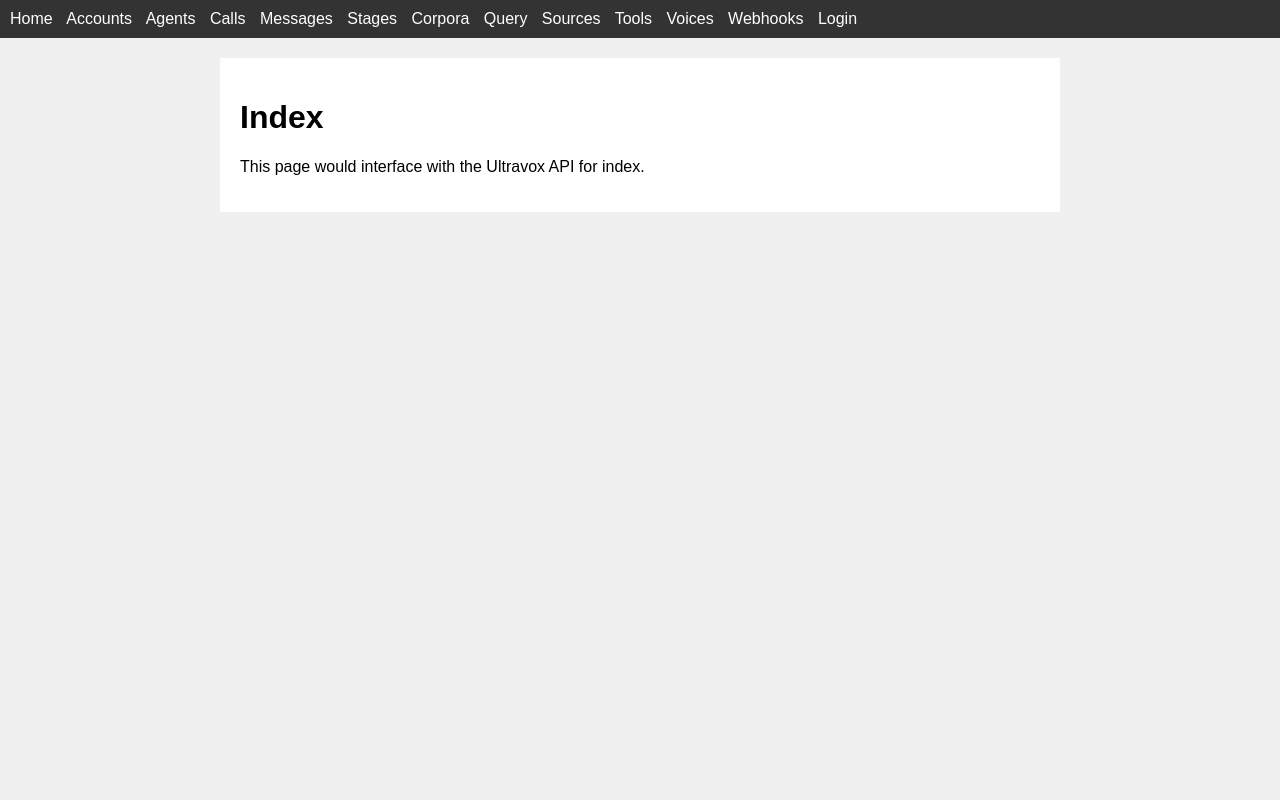
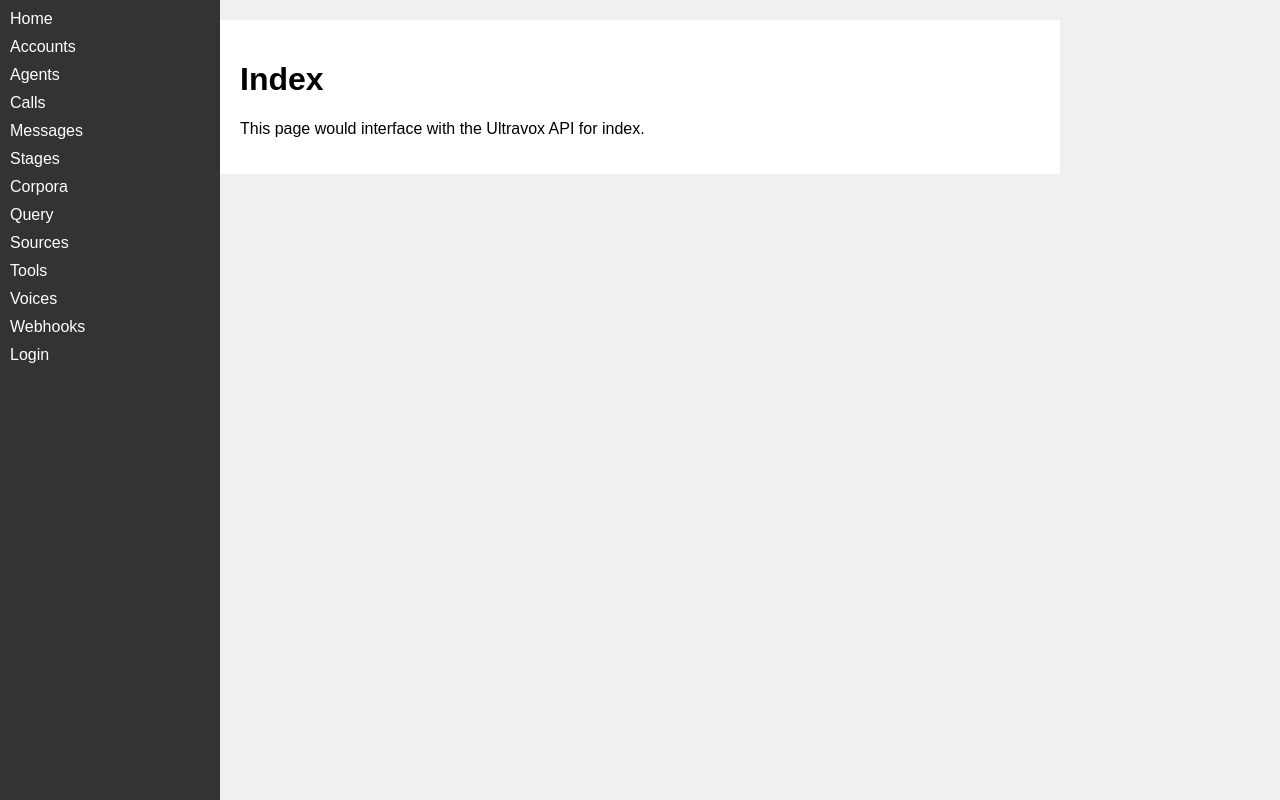
Before and after one commit to beartell/beartell_realtime, a website: page public/index.html in a window 1280 px wide. Drawn offline with Linux system fonts and the light colour scheme.

Commit message:
style: make nav vertical

```diff
--- a/public/style.css
+++ b/public/style.css
@@ -7,15 +7,26 @@ body {
 nav {
     background: #333;
     padding: 10px;
+    width: 200px;
+    height: 100vh;
+    position: fixed;
+    top: 0;
+    left: 0;
+    display: flex;
+    flex-direction: column;
 }
+
 nav a {
     color: #fff;
-    margin-right: 10px;
+    margin-bottom: 10px;
     text-decoration: none;
+    display: block;
 }
+
 .container {
     padding: 20px;
     background: #fff;
     margin: 20px auto;
     max-width: 800px;
+    margin-left: 220px;
 }
```
